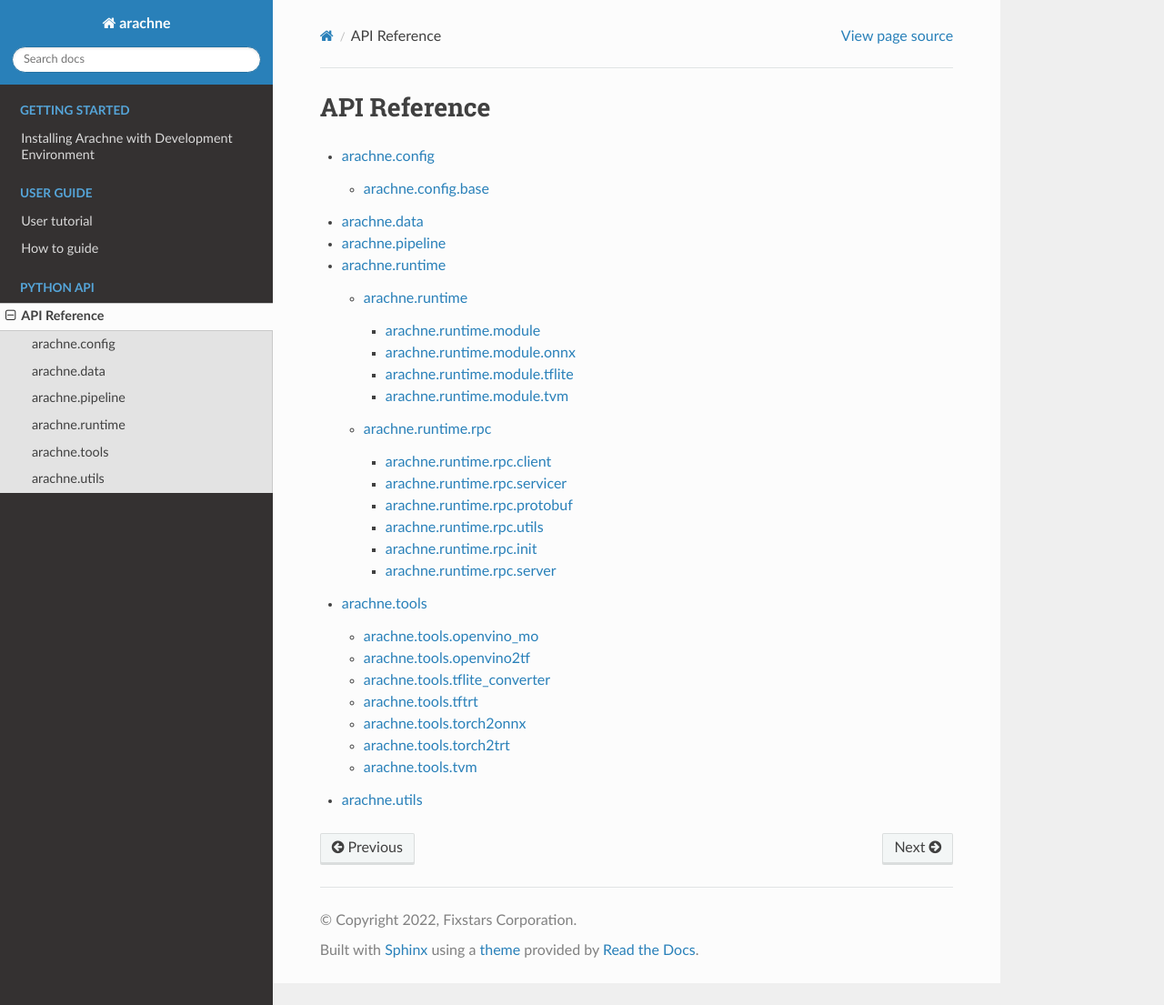
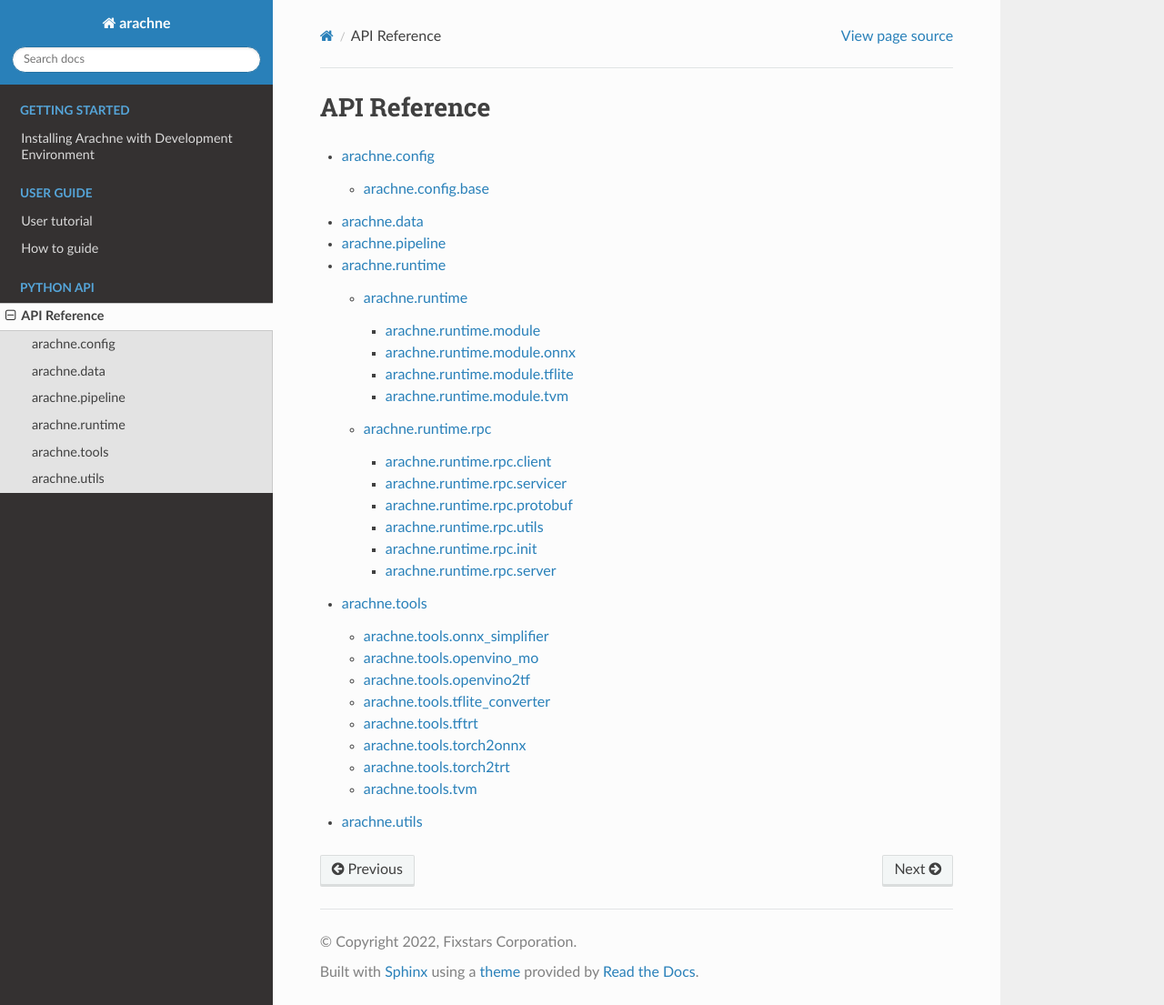
Before and after one commit to fixstars/arachne, a Sphinx documentation site: the page built from docs/api/index.rst, in a window 1280 px wide and 1105 px high. Shown: the whole window at 91% size. Built offline with Sphinx 7.4.7 and the Read the Docs theme 2.0.0, drawn with Linux system fonts in a browser that asks for light colours; pages that are not in the unit, such as notebooks, are missing from menus.

Commit message:
add tools.onnx_simplifier update

```diff
--- a/docs/api/tools.rst
+++ b/docs/api/tools.rst
@@ -5,6 +5,15 @@ arachne.tools
     :members:
     :undoc-members:
     :autosummary:
+
+.. _api-tools-onnx_simplifier:
+
+arachne.tools.onnx_simplifier
+~~~~~~~~~~~~~~~~~~~~~~~~~
+
+.. automodule:: arachne.tools.onnx_simplifier
+    :members:
+    :undoc-members:
 
 .. _api-tools-openvino-mo:
 
```
